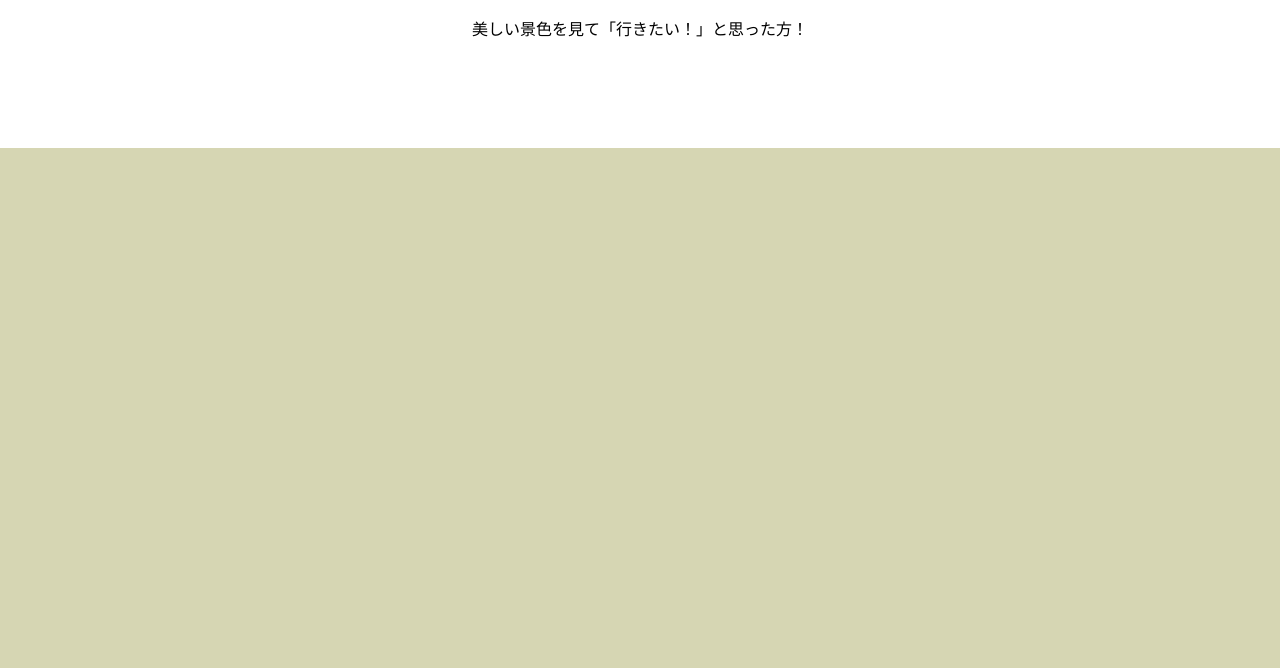
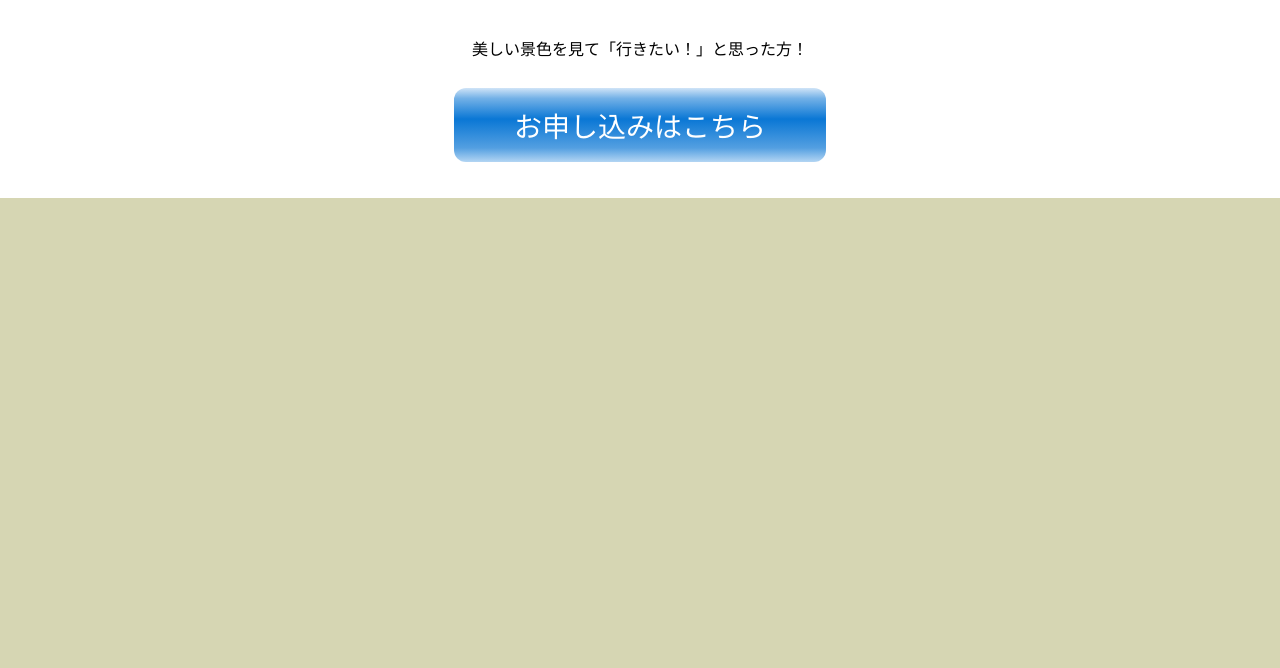
Before and after one commit to omi-crasco/plactice, a plain HTML site: page index.html in a window 1280 px wide. Shown: the part 892-1560 px from the top of the page. Drawn offline with Linux system fonts and the light colour scheme.

Commit message:
ボタンにhover追加

```diff
--- a/css/style.css
+++ b/css/style.css
@@ -74,24 +74,58 @@ header{
     font-size: 50px;
 }
 
+/* ヘッダ下申込ボタン */
 #main_top_subscription{
-    height: 150px;
+    height: 200px;
     width: 100%;
     position: relative;
     background-color: white;
 }
 #main_top_subscription p{
     position: absolute;
-    top: 20%;
+    top: 25%;
     left: 50%;
     -webkit-transform: translate(-50%, -50%);
     -ms-transform: translate(-50%, -50%);
     transform: translate(-50%, -50%);
     text-align: center;
-    font-family:"ヒラギノ丸ゴ Pro W4","ヒラギノ丸ゴ Pro","Hiragino Maru Gothic Pro","ヒラギノ角ゴ Pro W3","Hiragino Kaku Gothic Pro","HG丸ｺﾞｼｯｸM-PRO","HGMaruGothicMPRO";
+    font-family: "ヒラギノ丸ゴ Pro W4","ヒラギノ丸ゴ Pro","Hiragino Maru Gothic Pro","ヒラギノ角ゴ Pro W3","Hiragino Kaku Gothic Pro","HG丸ｺﾞｼｯｸM-PRO","HGMaruGothicMPRO";
 }
-.sabscription_btn1{
-    /* ボタンの位置や大きさ調整 */
+#main_top_subscription button{
+    display: inline-block;
+    position: absolute;
+    top: 45%;
+    left: 50%;
+    /* 意図的にX軸のみ中央寄せ */
+    -webkit-transform: translateX(-50%);
+    -ms-transform: translateX(-50%);
+    transform: translateX(-50%);
+
+    padding: 17px 60px;
+    font-size: 28px;
+    color: white;
+    border-radius: 12px;
+    border: 2px;
+
+    /* Permalink - use to edit and share this gradient: https://colorzilla.com/gradient-editor/#d0e4f7+0,73b1e7+14,0a77d5+42,539fe1+81,87bcea+100 */
+    background: #d0e4f7; /* Old browsers */
+    background: -moz-linear-gradient(top,  #d0e4f7 0%, #73b1e7 14%, #0a77d5 42%, #539fe1 81%, #b3d5f3 100%); /* FF3.6-15 */
+    background: -webkit-linear-gradient(top,  #d0e4f7 0%,#73b1e7 14%,#0a77d5 42%,#539fe1 81%, #b3d5f3 100%); /* Chrome10-25,Safari5.1-6 */
+    background: linear-gradient(to bottom,  #d0e4f7 0%,#73b1e7 14%,#0a77d5 42%,#539fe1 81%,#b3d5f3 100%); /* W3C, IE10+, FF16+, Chrome26+, Opera12+, Safari7+ */
+    filter: progid:DXImageTransform.Microsoft.gradient( startColorstr='#d0e4f7', endColorstr='#87bcea',GradientType=0 ); /* IE6-9 */
+}
+#main_top_subscription button:hover{
+    box-shadow: 0px 10px 15px rgb(155, 168, 175);
+    -webkit-transform: translate(-50%, -5px);
+    -ms-transform: translate(-50%, -5px);
+    transform: translate(-50%, -5px);
+    background: -moz-linear-gradient(top,  #fff4e1 0%, #e7c273 14%, #d5a60a 42%, #e1bb53 81%, #f3edb3 100%); /* FF3.6-15 */
+    background: -webkit-linear-gradient(top,  #fff4e1 0%, #e7c273 14%, #d5a60a 42%, #e1bb53 81%, #f3edb3 100%); /* Chrome10-25,Safari5.1-6 */
+    background: linear-gradient(to bottom,  #fff4e1 0%, #e7c273 14%, #d5a60a 42%, #e1bb53 81%, #f3edb3 100%); /* W3C, IE10+, FF16+, Chrome26+, Opera12+, Safari7+ */
+    filter: progid:DXImageTransform.Microsoft.gradient( startColorstr='#d0e4f7', endColorstr='#87bcea',GradientType=0 ); /* IE6-9 */
+}
+#main_top_subscription button:active{
+    /* 次ここからアクティブ時のデザイン追加 */
 }
 
 /* メイン */
--- a/index.html
+++ b/index.html
@@ -41,10 +41,10 @@
 
         <!-- 申込ボタン -->
         <div id="main_top_subscription">
+
             <p>美しい景色を見て「行きたい！」と思った方！</p>
-            <!--
-            <button class="subscription_btn1"　type="button" onclick="location.href='https://www.google.co.jp/'">お申し込みはこちらから</button>
-            -->
+            <button type="button" onclick="location.href='https://www.google.co.jp/'">お申し込みはこちら</button>
+
         </div>
 
         <!-- メイン -->
```
